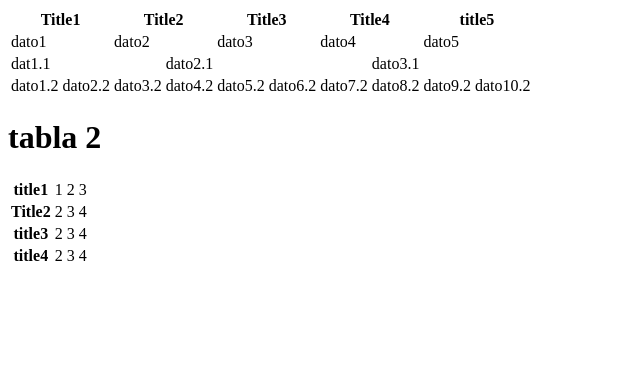
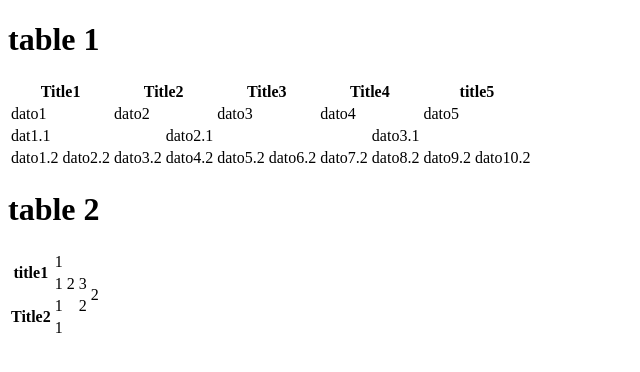
Before and after one commit to JohannTafur/ProyectBootcam, a plain HTML site: page table.html in a window 1280 px wide. Shown: the whole page, without its empty margins (0-640 px from the left). Drawn offline with Linux system fonts and the light colour scheme.

Commit message:
update the table 2

```diff
--- a/table.html
+++ b/table.html
@@ -1,8 +1,11 @@
 <!DOCTYPE html>
 <html lang="en">
+
 <head>
 </head>
+
 <body>
+    <h1>table 1</h1>
     <table>
         <tr>
             <th scope="col" colspan="2">Title1</th>
@@ -40,32 +43,26 @@
         </tr>
     </table>
 
-    <h1>tabla 2</h1>
+    <h1>table 2</h1>
 
     <table>
         <tr>
-            <th scope="low">title1</th>
+            <th rowspan="2">title1</th>
+            <td colspan="3">1</td>
+            <td rowspan="4">2</td>
+        </tr>
+        <tr>
             <td>1</td>
             <td>2</td>
             <td>3</td>
         </tr>
         <tr>
-            <th scope="low">Title2</th>
-            <td>2</td>
-            <td>3</td>
-            <td>4</td>
+            <th scope="low" rowspan="2">Title2</th>
+            <td colspan="2">1</td>
+            <td colspan="2">2</td>
         </tr>
         <tr>
-            <th scope="low">title3</th>
-            <td>2</td>
-            <td>3</td>
-            <td>4</td>
-        </tr>
-        <tr>
-            <th scope="low">title4</th>
-            <td>2</td>
-            <td>3</td>
-            <td>4</td>
+            <td rowspan="1">1</td>
         </tr>
     </table>
 
@@ -73,4 +70,5 @@
 
 
 </body>
+
 </html>
```
